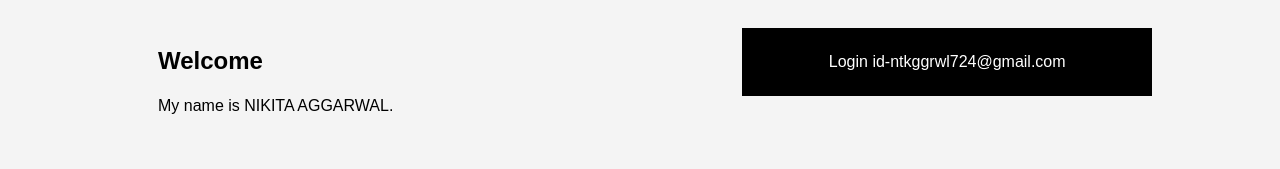
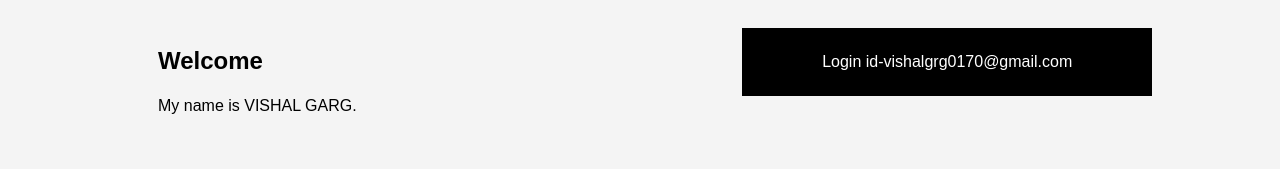
Before and after one commit to vishalymca/dummy, a plain HTML site: page mywebsite/index.html in a window 1280 px wide. Shown: the part 611-780 px from the top of the page. Drawn offline with Linux system fonts and the light colour scheme.

Commit message:
name & mail change

```diff
--- a/mywebsite/index.html
+++ b/mywebsite/index.html
@@ -34,12 +34,12 @@
 	<div class="container">
 		<section id="main">
 			<h1>Welcome</h1>
-			<p>My name is NIKITA AGGARWAL.</p>
+			<p>My name is VISHAL GARG.</p>
 		</section>
 		<aside id="sidebar">
         <div id="level2">
 			<p>
-			Login id-ntkggrwl724@gmail.com
+			Login id-vishalgrg0170@gmail.com
             </p>
             </div>
 		</aside>
```
